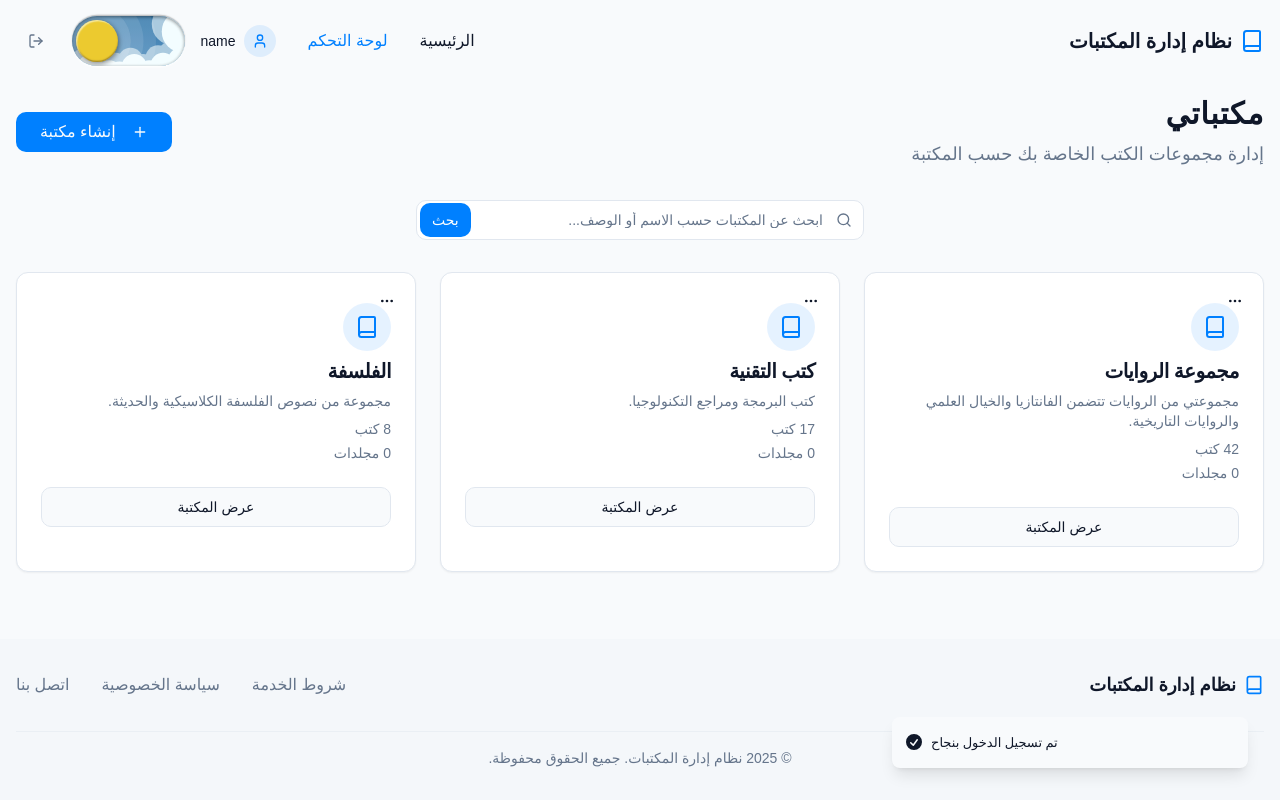
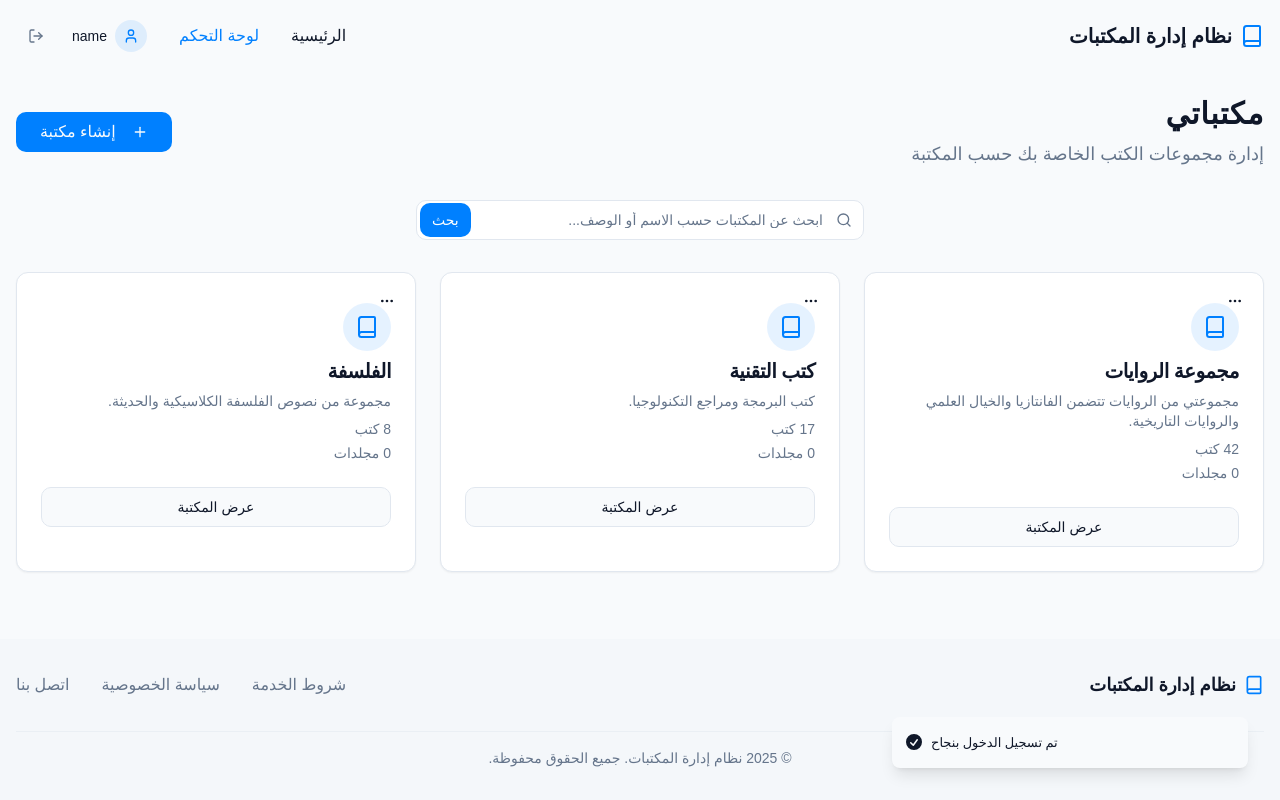
Before and after one commit to HISHAM-TR/maktabati, a React (Vite) app: page /dashboard in a window 1280 px wide. Both pictures are taken after typing "name@example.com", "Sample123" into the empty fields and a click on the button "تسجيل الدخول". Built offline with nearby package versions, Linux system fonts and the light colour scheme.

Commit message:
Remove unused button

```diff
--- a/src/components/layout/Header.tsx
+++ b/src/components/layout/Header.tsx
@@ -4,7 +4,6 @@ import { NavLink, useLocation, useNavigate } from "react-router-dom";
 import { Button } from "@/components/ui/button";
 import { useAuth } from "@/App";
 import { Menu, X, Book, User, LogOut } from "lucide-react";
-import ThemeSwitch from "@/components/ui/ThemeSwitch";
 
 const Header = () => {
   const [isMenuOpen, setIsMenuOpen] = useState(false);
@@ -87,8 +86,6 @@ const Header = () => {
                   <span className="text-sm font-medium">{user.name}</span>
                 </div>
 
-                <div className="flex items-center space-x-reverse space-x-4">
-                  <ThemeSwitch />
                 <Button
                   variant="ghost"
                   size="icon"
@@ -98,11 +95,9 @@ const Header = () => {
                   <LogOut className="h-5 w-5" />
                 </Button>
               </div>
-              </div>
             </>
           ) : (
             <div className="flex items-center space-x-reverse space-x-4">
-              <ThemeSwitch />
               <NavLink to="/login">
                 <Button variant="ghost">تسجيل الدخول</Button>
               </NavLink>
@@ -172,8 +167,6 @@ const Header = () => {
                     <span className="text-sm font-medium">{user.name}</span>
                   </div>
 
-                  <div className="flex items-center space-x-reverse space-x-2">
-                    <ThemeSwitch />
                   <Button
                     variant="ghost"
                     size="sm"
@@ -184,13 +177,9 @@ const Header = () => {
                     تسجيل الخروج
                   </Button>
                 </div>
-                </div>
               </>
             ) : (
               <div className="flex flex-col space-y-2 pt-2 border-t border-border">
-                <div className="flex items-center justify-end px-4 py-2">
-                  <ThemeSwitch />
-                </div>
                 <NavLink to="/login" className="w-full">
                   <Button variant="outline" className="w-full">تسجيل الدخول</Button>
                 </NavLink>
```
Lines whose indentation alone changed are shown as unchanged.
